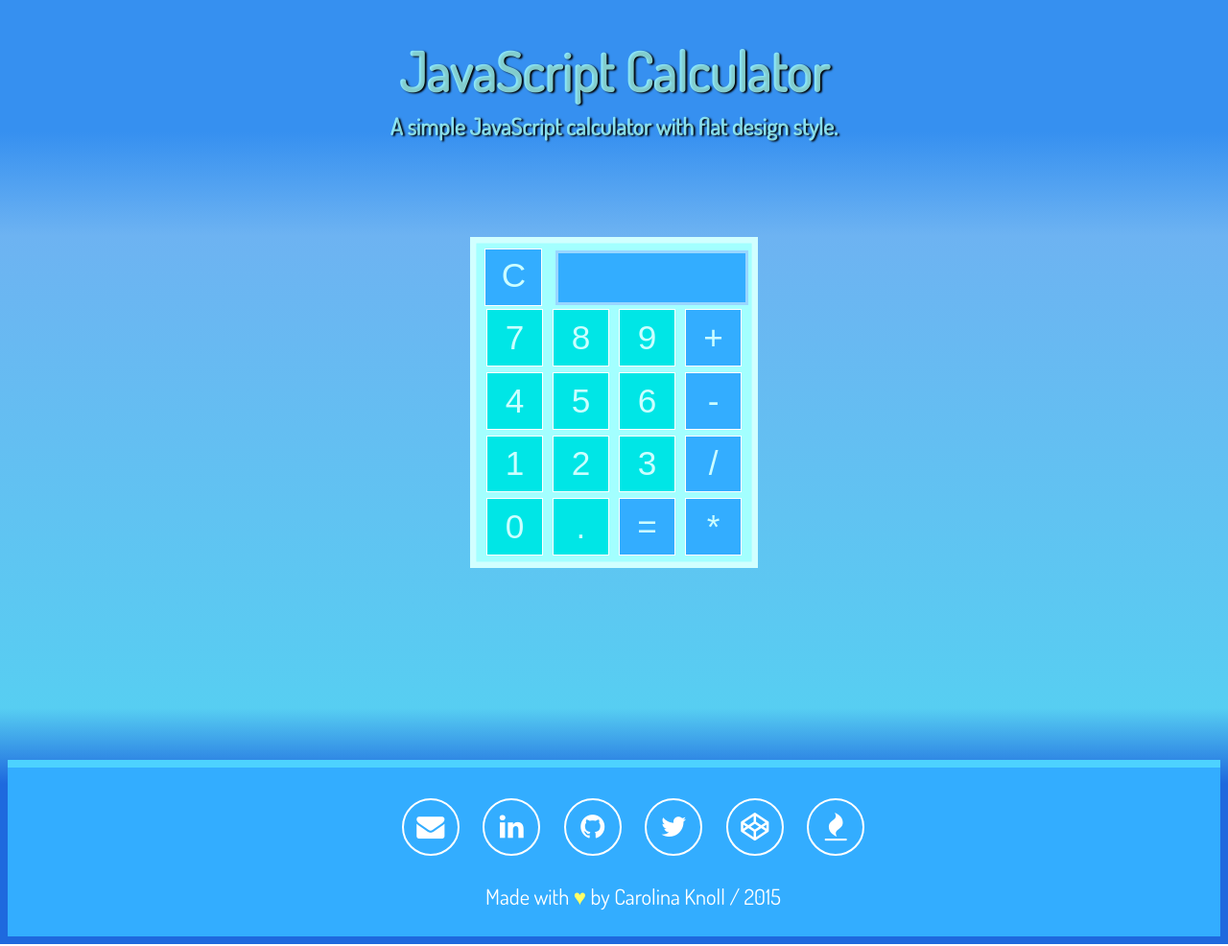
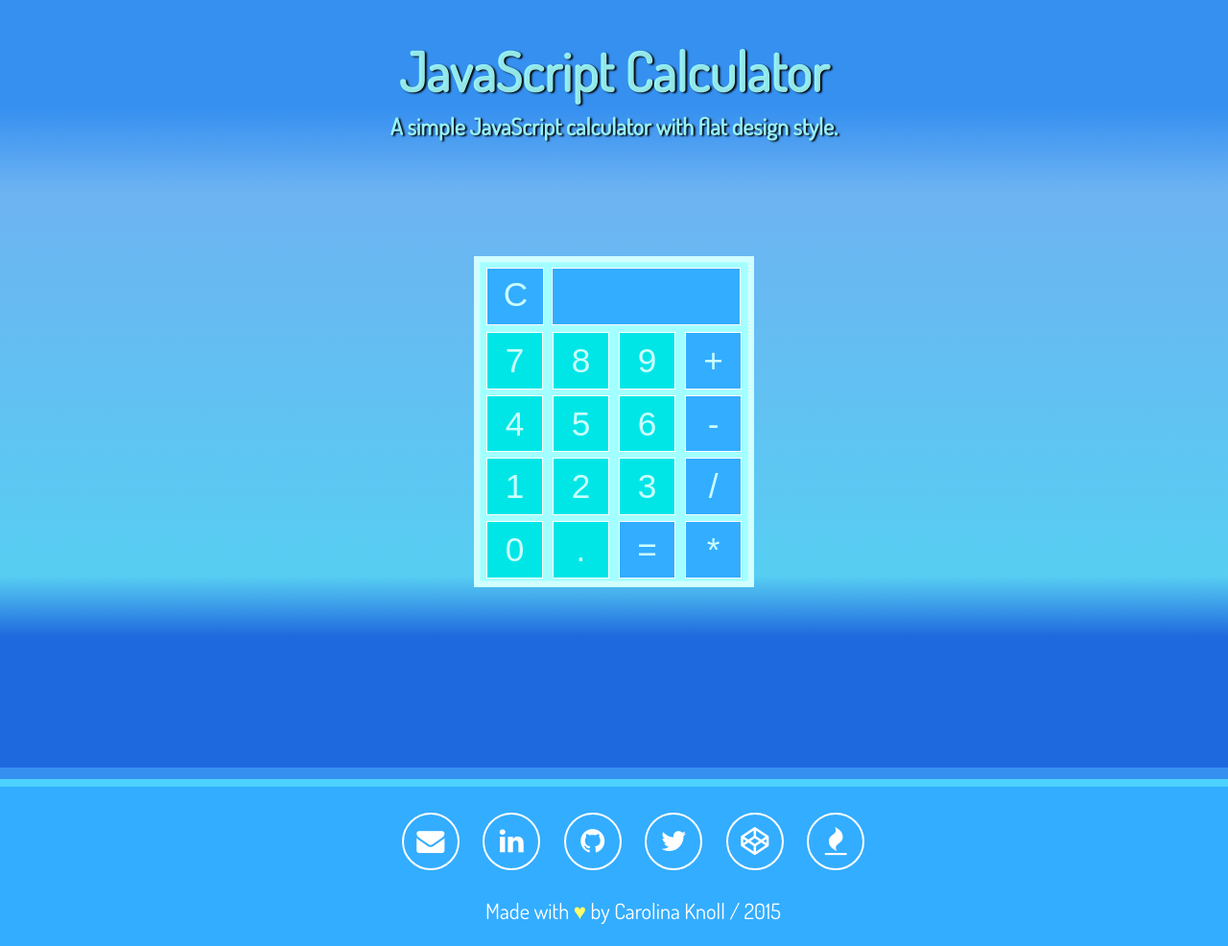
Before and after one commit to carolinaknoll/javascript-calculator, a plain HTML site: page index.html in a window 1280 px wide. Shown: the whole page at 96% size. Drawn offline with nearby package versions, Linux system fonts and the light colour scheme.

Commit message:
Refactor css and make footer stick to bottom/sides

```diff
--- a/css/js-calculator.css
+++ b/css/js-calculator.css
@@ -1,84 +1,93 @@
+html {
+  height: 100%;
+}
+
 body {
-  background: #80f1ff;
-  text-align: center;
-  font-family: Dosis;
-  box-sizing: border-box;
-  background: #3690f0;
   background: -moz-linear-gradient(top, #3690f0 14%, #6db3f2 25%, #57cef2 75%, #1e69de 83%);
   background: -webkit-linear-gradient(top, #3690f0 14%, #6db3f2 25%, #57cef2 75%, #1e69de 83%);
+  background: #80f1ff;
   background: linear-gradient(to bottom, #3690f0 14%, #6db3f2 25%, #57cef2 75%, #1e69de 83%);
+  box-sizing: border-box;
+  display: flex;
   filter: progid: DXImageTransform.Microsoft.gradient( startColorstr='#3690f0', endColorstr='#1e69de', GradientType=0);
+  flex-direction: column;
+  font-family: Dosis;
+  height: 100vh;
+  margin: 0;
+  min-height: 100vh;
+  padding: 0;
+  text-align: center;
+  width: 100%;
 }
 
 h1 {
-  color: #A3FFFF;
+  color: rgba(163, 255, 255, 0.9);
   font-size: 3.5em;
   text-shadow: 2px 1px 2px #000;
-  color: rgba(163, 255, 255, 0.8);
 }
 
 h2 {
+  color: rgba(163, 255, 255, 0.9);
   margin-top: -30px;
-  color: #33ffff;
   text-shadow: 2px 1px 2px #000;
-  color: rgba(163, 255, 255, 0.8);
 }
 
 .calculator {
+  background: #A3FFFF;
+  border-width: 10%;
+  box-shadow: 0 0 0px 0.4em rgba(255, 255, 255, 0.5) inset;
+  display: block;
+  flex: 1 0 auto;
   height: 325px;
+  margin: 100px auto 0;
   max-width: 300px;
   padding: 10px 0px 10px 0px;
-  display: block;
-  background: #A3FFFF;
-  box-shadow: 0 0 0px 0.4em rgba(255, 255, 255, 0.5) inset;
-  border-width: 10%;
   text-align: center;
-  margin-top: 100px;
-  margin-left: auto;
-  margin-right: auto;
 }
 
 .clear {
+  margin: 2px 0px 4px 7px !important;
   padding: 2px 4px 5px 5px !important;
-  margin: 2px 4px 0px 5px !important;
 }
 
 .display {
-  height: 47px;
-  width: 196px;
+  background-color: #33ADFF;
+  border: 1px solid #FFF;
+  color: #FFF;
   float: right;
-  padding: 3px 2px 7px 0px;
-  margin: 4px 10px 0px 0px;
-  background-color: #33ADFF;
-  box-shadow: 0 0 0px 0.1em rgba(255, 255, 255, 0.5) inset;
   font-size: 30px;
-  line-height: 40px;
-  color: #FFF;
+  height: 58px;
+  line-height: 55px;
+  margin: 2px 14px 0px 2px;
+  overflow: hidden;
+  padding-right: 5px;
+  text-align: right;
   text-shadow: 1px 1px 2px rgba(0, 0, 0, 0.2);
-  text-align: right;
-  padding-right: 5px;
-  overflow: hidden;
-  line-height: 1.5;
+  width: 190px;
+}
+
+.row {
+  margin: 0 10px;
 }
 
 .key,
 .clear {
-  transition: 0.2s;
+  background: #00E6E6;
+  border: 1px solid #FFF;
   color: #CCFFFF;
-  background: #00E6E6;
+  font-size: 2.2em;
+  height: 1.7em;
   margin: 3px;
   padding: 2px;
-  font-size: 2.2em;
+  transition: 0.2s;
   width: 1.7em;
-  height: 1.7em;
-  border: 1px solid #FFF;
 }
 
 .key:hover,
 .clear:hover {
+  box-shadow: 0 0 0px 0.2em rgba(255, 255, 255, 0.5) inset;
   color: #FFF;
   cursor: pointer;
-  box-shadow: 0 0 0px 0.2em rgba(255, 255, 255, 0.5) inset;
 }
 
 .special,
@@ -87,27 +96,24 @@ h2 {
 }
 
 .footer {
+  background-size: cover;
   background: #33ADFF no-repeat 50% 50%;
-  background-size: cover;
-  min-height: 100%;
-  max-width: 100%;
-  max-height: auto;
-  padding: 5px;
-  margin-top: 200px;
+  border-top: 8px #4dd2ff outset;
+  box-sizing: border-box;
+  flex-shrink: 0;
   font-size: 1.4em;
+  margin: 200px auto 0;
+  min-width: 100%;
+  padding: 0 5px;
+  position: relative;
   text-align: center;
-  margin-left: auto;
-  margin-right: auto;
-  position: relative;
-  min-height: 100%;
-  border-top: 8px #4dd2ff outset;
 }
 
 .footer p,
-a {
+.footer a {
   color: #FFF;
+  padding: 0px;
   text-decoration: none;
-  padding: 0px;
 }
 
 .footer ul li {
@@ -117,16 +123,16 @@ a {
 }
 
 .footer .fa {
+  border-radius: 50%;
+  border: 2px solid #FFF;
   color: #FFF;
-  text-align: center;
   font-size: 1.3em;
-  border: 2px solid #FFF;
-  border-radius: 50%;
-  padding: 8px;
-  margin: 5px;
-  width: 40px;
   height: 40px;
   line-height: 1.4;
+  margin: 5px;
+  padding: 8px;
+  text-align: center;
+  width: 40px;
 }
 
 .footer .fa:hover {
@@ -170,33 +176,33 @@ a {
   .key,
   .clear {
     font-size: 1.5em;
+    height: 40px;
     width: 40px;
-    height: 40px;
   }
   .display {
+    box-shadow: 0 0 0px 0.1em rgba(255, 255, 255, 0.5) inset;
     height: 28px;
     width: 125px;
-    box-shadow: 0 0 0px 0.1em rgba(255, 255, 255, 0.5) inset;
   }
   .footer {
     margin-top: 50px;
   }
   .footer ul {
+    margin: 0px;
     padding-top: 10px;
-    margin: 0px;
   }
   .footer ul li {
+    margin: auto;
     width: 100%;
-    margin: auto;
   }
   .footer .fa {
+    display: inline-block;
     font-size: 1.0em;
-    padding: 8px;
-    margin: 2px;
-    width: 25px;
     height: 25px;
     line-height: 1.2;
-    display: inline-block;
+    margin: 2px;
+    padding: 8px;
+    width: 25px;
   }
 }
 
@@ -205,12 +211,12 @@ a {
     margin-top: 150px;
   }
   .footer .fa {
+    display: inline-block;
     font-size: 1.0em;
-    padding: 8px;
-    margin: 2px;
-    width: 25px;
     height: 25px;
     line-height: 1.2;
-    display: inline-block;
+    margin: 2px;
+    padding: 8px;
+    width: 25px;
   }
 }
```
Also changed, not shown: index.html (+8 -21 lines).
